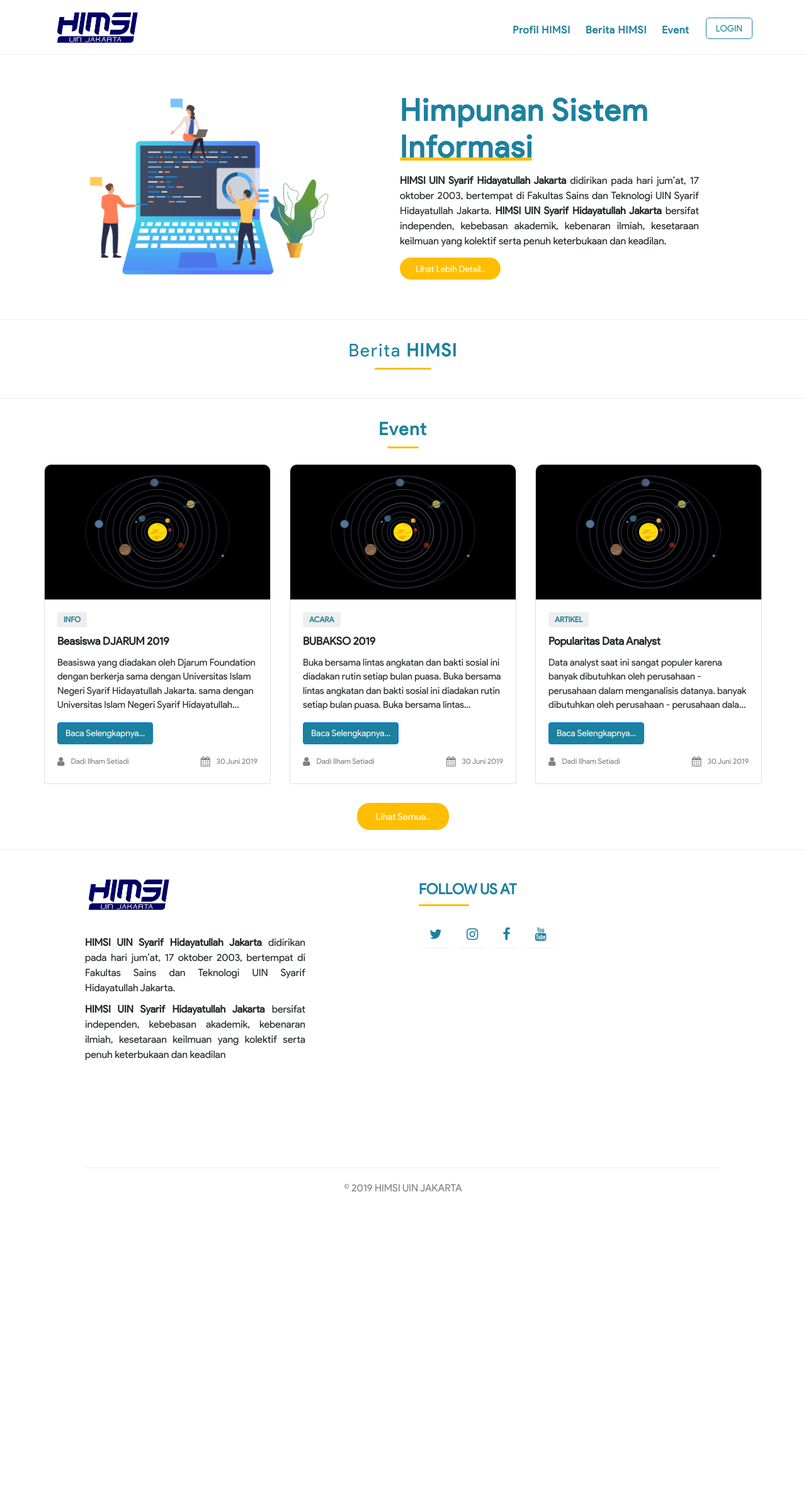
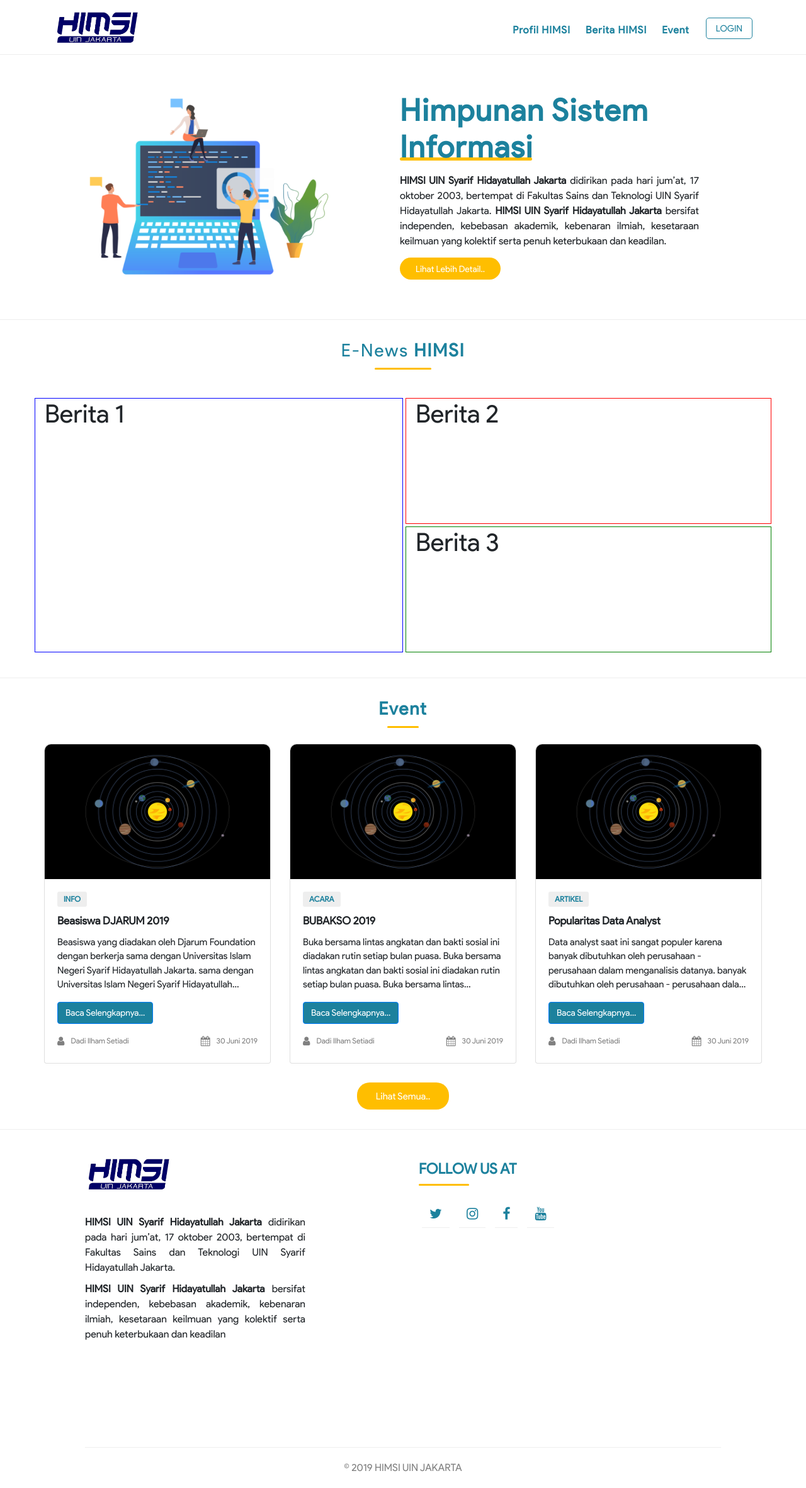
Before and after one commit to idadhamz/web-himsi, a PHP site: page /home.html in a window 1280 px wide. Shown: the whole page at 63% size. Before the commit the page ends 1893 px from the top, so only its background shows below. Run offline with PHP 8.4, Linux system fonts and the light colour scheme; grey boxes are pictures that could not be loaded.

Commit message:
ubah home

```diff
--- a/assets/scss/main.css
+++ b/assets/scss/main.css
@@ -242,6 +242,11 @@ body #berita-himsi .text-berita #garis {
   background-color: #ffbe00;
   border-radius: 10px;
 }
+body #berita-himsi .content-berita {
+  width: 100%;
+  margin-bottom: 40px;
+  height: auto;
+}
 body #footer {
   width: 100%;
   height: auto;
--- a/assets/scss/main.scss
+++ b/assets/scss/main.scss
@@ -309,6 +309,12 @@ body {
                 border-radius: 10px;
             }
         }
+
+        .content-berita {
+            width: 100%;
+            margin-bottom: 40px;
+            height: auto;
+        }
     }
 
     #footer {
--- a/home.html
+++ b/home.html
@@ -62,8 +62,35 @@
             <div class="container">
                 <div class="row">
                     <div class="text-berita">
-                        <h1><span>Berita <span>HIMSI</span></span></h1>
+                        <h1><span>E-News <span>HIMSI</span></span></h1>
                         <div id="garis"></div>
+                    </div>
+                    <div class="content-berita">
+                        <div class="row">
+                            <div class="col-md-6" style="border: 1px solid blue;height: auto;">
+                                <div class="mr-1">
+                                    <h1>Berita 1</h1>
+                                </div>
+                            </div>
+                            <div class="col-md-6">
+                                <div class="ml-1">
+                                    <div class="mb-1">
+                                        <div class="row">
+                                            <div class="col-md-12" style="border: 1px solid red;height: 200px;">
+                                                <h1>Berita 2</h1>
+                                            </div>
+                                        </div>
+                                    </div>
+                                    <div class="mt-1">
+                                        <div class="row">
+                                            <div class="col-md-12" style="border: 1px solid green;height: 200px;">
+                                                <h1>Berita 3</h1>
+                                            </div>
+                                        </div>
+                                    </div>
+                                </div>
+                            </div>
+                        </div>
                     </div>
                 </div>
             </div>
```
Also changed, not shown: 1 other file.
